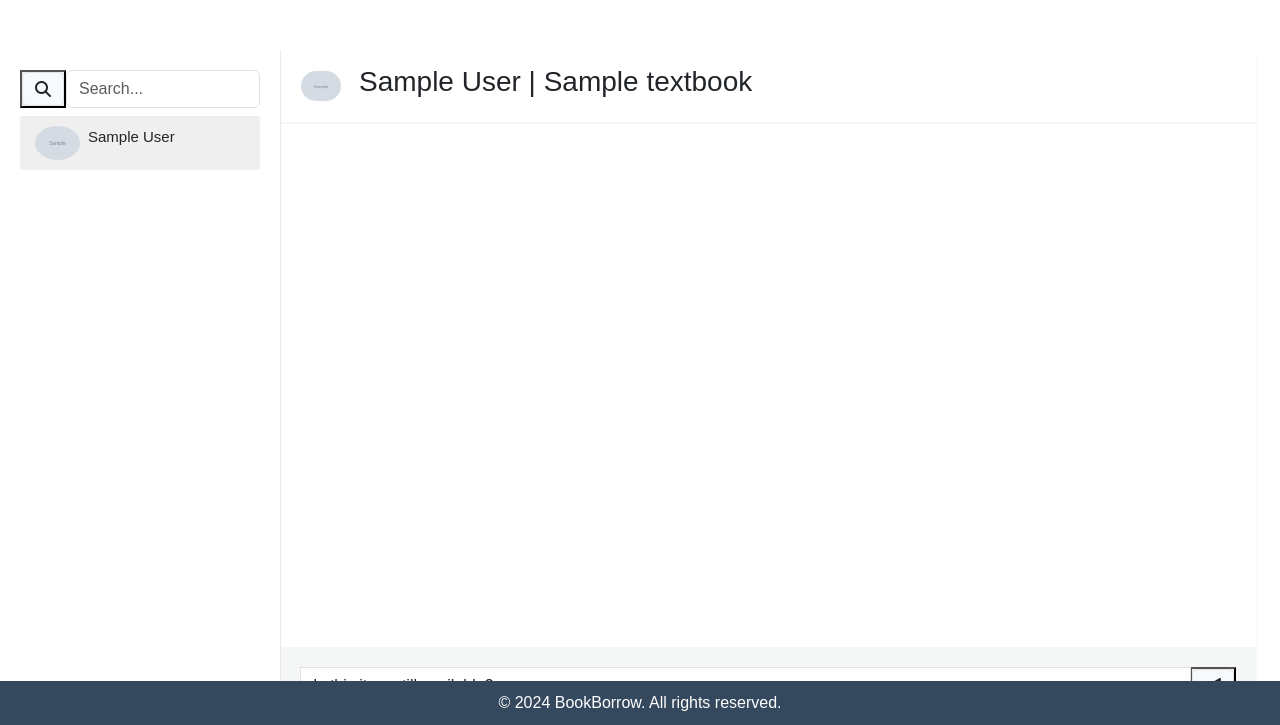
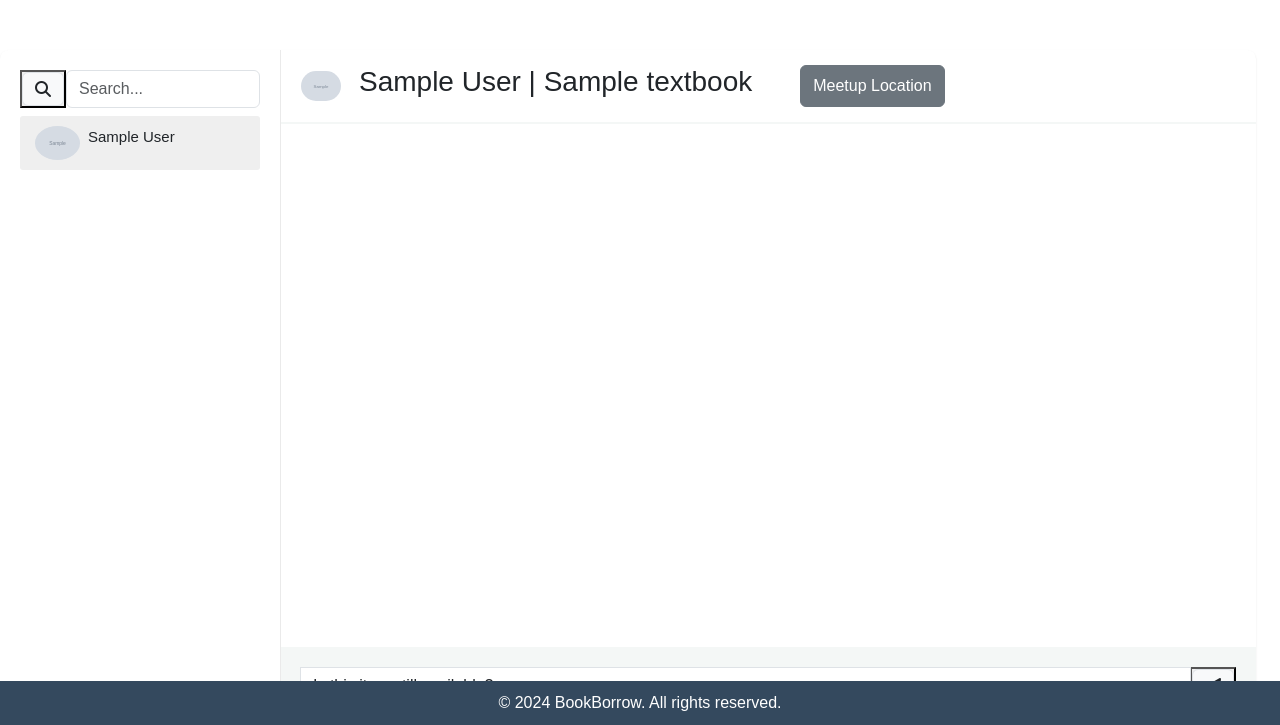
Before and after one commit to ZaidJ2003/Textbook-Rental-Application, a Flask app: template templates/direct_messaging.html in a window 1280 px wide. Shown: the part 75-800 px from the top of the page. Run offline with Flask 3, Linux system fonts and the light colour scheme; the template is opened without the code that fills it: most values are stand-ins (such as "Sample title", 1, 10 or a date in 2020); grey boxes marked "Sample" are stand-in pictures; data that the repository does not hold is empty; some libraries are stand-ins or nearby versions.

Commit message:
Added Meetup location button to each location that has a convo_id that redirects seller of buyer accordingly

```diff
--- a/app.py
+++ b/app.py
@@ -1,6 +1,6 @@
 # To run, must create virtual env and activate it, then run flask run
 
-from flask import Flask, abort, redirect, render_template, request, url_for, flash, jsonify, session, blueprints
+from flask import Flask, abort, redirect, render_template, request, url_for, flash, jsonify, session, blueprints, render_template_string
 import os
 from dotenv import load_dotenv
 from src.models import db, users, Textbook, Cart, CartItem, Messages, Conversations
@@ -472,35 +472,6 @@ def delete_cart_item(cart_id):
 
     return redirect(f'/cart/{cart_id}')
 
-#temporary meetup page (specifically made to implement gmaps)
-@app.post('/meetup')
-def meetup():
-    if 'user_id' in session:
-        host_id = session['user_id']
-        meeting_name = request.form['meeting_name']
-        meeting_description = request.form['meeting_description']
-        start_time = request.form['start_time']
-        end_time = request.form['end_time']
-        user_address = request.form['user_address']
-
-        geocode_result = gmaps.geocode(user_address)
-        meeting_address_pre = geocode_result[0]["place_id"]
-
-        rev_geocode_result = gmaps.reverse_geocode(meeting_address_pre)
-        meeting_address = rev_geocode_result[0]["formatted_address"]
-
-        if not host_id or not meeting_name or not meeting_description or not start_time or not end_time:
-            return 'Bad Request', 400
-        # More tests???????
-        return redirect('/meetup')
-    else:
-        return render_template('index.html')
-
-#temporary meetup page (specifically made to implement gmaps)
-@app.get('/meetup')
-def meetup_page():
-        return render_template('meetup.html')
-
 @app.post('/cart/update/<uuid:cart_id>')
 def update_item_quantity(cart_id):
     if 'user' not in session:
@@ -521,6 +492,48 @@ def update_item_quantity(cart_id):
     user_repository_singleton.update_cart_quantity()
 
     return redirect(f'/cart/{cart_id}')
+
+#temporary meetup page (specifically made to implement gmaps)
+# @app.post('/meetup')
+# def meetup():
+#     if 'user_id' in session:
+#         host_id = session['user_id']
+#         meeting_name = request.form['meeting_name']
+#         meeting_description = request.form['meeting_description']
+#         start_time = request.form['start_time']
+#         end_time = request.form['end_time']
+#         user_address = request.form['user_address']
+
+#         geocode_result = gmaps.geocode(user_address)
+#         meeting_address_pre = geocode_result[0]["place_id"]
+
+#         rev_geocode_result = gmaps.reverse_geocode(meeting_address_pre)
+#         meeting_address = rev_geocode_result[0]["formatted_address"]
+
+#         if not host_id or not meeting_name or not meeting_description or not start_time or not end_time:
+#             return 'Bad Request', 400
+#         # More tests???????
+#         return redirect('/meetup')
+#     else:
+#         return render_template('index.html')
+
+
+# meetup page to view location. buyer will be redirected here when clicking the Meetup Location button from convo
+@app.get('/meetup/<uuid:conversation_id>/view')
+def meetup_page(conversation_id):
+    return render_template('meetup.html')
+
+# meetup page to set or edit location. Seller will be redirected here when clicking the Meetup Locaiton button from convo
+@app.get('/meetup/<uuid:conversation_id>/edit')
+def get_location_form(conversation_id):
+    # return template of form to set location page
+    return render_template('')
+
+# post request when form of edit/set location page is submitted. This will be the form action of the form in the meetup page with form
+@app.post('/meetup/<uuid:conversation_id>')
+def send_location_form(conversation_id):
+    # process form results and query the conversation with conversation_id passed in to update conversation location
+    return render_template('')
 
 # To test checkout, reference STRIPE API TEST documentation or enter
 # '4242 4242 4242 4242' as credit card
--- a/static/css/direct_messaging.css
+++ b/static/css/direct_messaging.css
@@ -122,6 +122,15 @@ footer {
 .people-list .status {
     color: #999;
     font-size: 13px
+}
+
+.chat-header {
+    display: flex;
+    gap: 3rem;
+}
+
+.meetup {
+    justify-content: flex-end;
 }
 
 .chat .chat-header {
--- a/templates/direct_messaging.html
+++ b/templates/direct_messaging.html
@@ -20,21 +20,23 @@
                     <ul class="list-unstyled chat-list mt-2 mb-0" id="userList">
                         {% for conversation in conversations %}
                             {% if conversation.sender_user_id == session['user']['user_id'] %}
-                                <li class="clearfix" data-user-id="{{ conversation.receiver_user_id }}" textbook-id="{{ conversation.textbook.textbook_id }}" image-id="{{ conversation.textbook.image_url }}">
+                                <li class="clearfix" data-user-id="{{ conversation.receiver_user_id }}" textbook-id="{{ conversation.textbook.textbook_id }}" image-id="{{ conversation.textbook.image_url }}" conversation-id=" {{ conversation.conversation_id }}">
                                     <img src="{{ conversation.receiver.profile_picture }}" alt="avatar">
                                     <div class="about">
                                         <div class="name" id="name-{{ conversation.receiver_user_id }}">{{ conversation.receiver.first_name }} {{ conversation.receiver.last_name }}</div>
                                         <!-- <div class="text-small">| {{ conversation.textbook.title }}</div> -->
+                                        <input type="hidden" id="buyerOrSeller" value="buyer">
                                         <input type="hidden" id="textbook-{{ conversation.textbook.textbook_id }}" value="{{ conversation.textbook.title }}">
                                         <input type="hidden" id="image-{{ conversation.textbook.image_url }}" value="{{ conversation.textbook.image_url }}">
                                     </div>
                                 </li>
                             {% else %}
-                                <li class="clearfix" data-user-id="{{ conversation.sender_user_id }}" textbook-id="{{ conversation.textbook.textbook_id }}" image-id="{{ conversation.textbook.image_url }}">
+                                <li class="clearfix" data-user-id="{{ conversation.sender_user_id }}" textbook-id="{{ conversation.textbook.textbook_id }}" image-id="{{ conversation.textbook.image_url }}" conversation-id=" {{ conversation.conversation_id }}">
                                     <img src="{{ conversation.sender.profile_picture }}" alt="avatar">
                                     <div class="about">
                                         <div class="name" id="name-{{ conversation.sender_user_id }}">{{ conversation.sender.first_name }} {{ conversation.sender.last_name }}</div>
                                         <!-- <div class="text-small">{{ conversation.textbook.title }}</div> -->
+                                        <input type="hidden" id="buyerOrSeller" value="seller">
                                         <input type="hidden" id="textbook-{{ conversation.textbook.textbook_id }}" value="{{ conversation.textbook.title }}">
                                         <input type="hidden" id="image-{{ conversation.textbook.image_url }}" value="{{ conversation.textbook.image_url }}">
                                     </div>
@@ -48,10 +50,15 @@
                         <div class="row">
                             <div class="col-lg-6 header-info" id="chat-header"> <!-- content is loaded via JS --> </div>
                         </div>
+
+                        <form id="meetupForm" class="meetup" method="get">
+                            <input type="hidden" name="conversation_id" id="conversation_id">
+                            <button id="location_button" class="btn btn-secondary" type="submit">Meetup Location</button>
+                        </form>
                     </div>
+
                     <div class="chat-history" id="chat-history">
                         <ul class="m-b-0"> <!-- content is loaded via JS --> </ul>
-
                     </div>
 
                     <div class="chat-message clearfix">
@@ -80,6 +87,8 @@
             let usersList = document.getElementById('userList').children;
             const receiver_id = document.getElementById('receiver_id');
             const textbook_id = document.getElementById('textbook_id');
+            const loggedInUser = "{{ session['user']['user_id'] }}";
+            const conversation_id = document.getElementById('conversation_id');
             const selectedConversationRecieverId = "{{ selected_conversation.receiver_user_id if selected_conversation else '' }}";
             const selectedConversationTextboodId = "{{ selected_conversation.textbook_id if selected_conversation else '' }}";
             let isUserSelected = false;
@@ -108,8 +117,26 @@
                             <div class="chat-about">
                                 <h3 class="m-b-0">${full_name} | ${textbook_title} </h3>
                             </div>`;
+
+                        const conversationId = usersList[i].getAttribute('conversation-id').trim();
+                        const form = document.getElementById('meetupForm');
+                        console.log(form);
+                        const typeOfUser = document.getElementById('buyerOrSeller');
+                        //need to find the logic to check if the user is sender or receiver of conversation and send the user accordingly
+                        //add hidden input receievr or sender
+
+                        // seller of book -> send to page with form to set/edit location
+                        if (typeOfUser.value === 'seller') {
+                            form.action = `/meetup/${conversationId}/edit`;
+                        }
+                        // buyer of book -> send to location page to view form
+                        else {
+                            form.action = `/meetup/${conversationId}/view`;
+                        }
+
                         receiver_id.value = userId;
                         textbook_id.value = textbookId;
+                        conversation_id.value = conversationId;
                         loadMessages(userId, textbookId);
                         isUserSelected = true;
                     }
@@ -184,6 +211,8 @@
                 usersList[0].click();
             }
 
+
+
         });
 
         //Function that loads msgs of a convo. userId is receiver ID and sender ID can be retreived through session of logged in user
```
